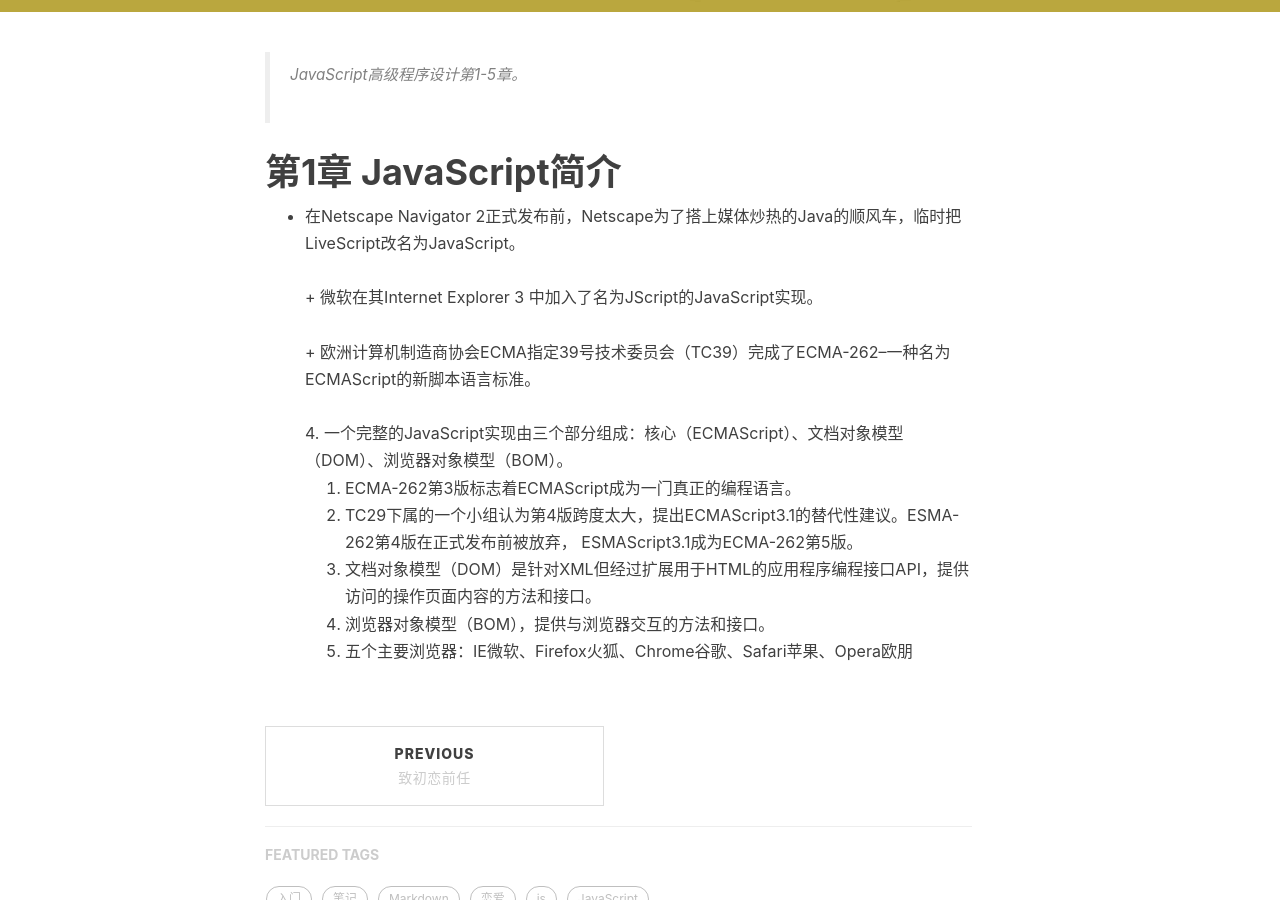
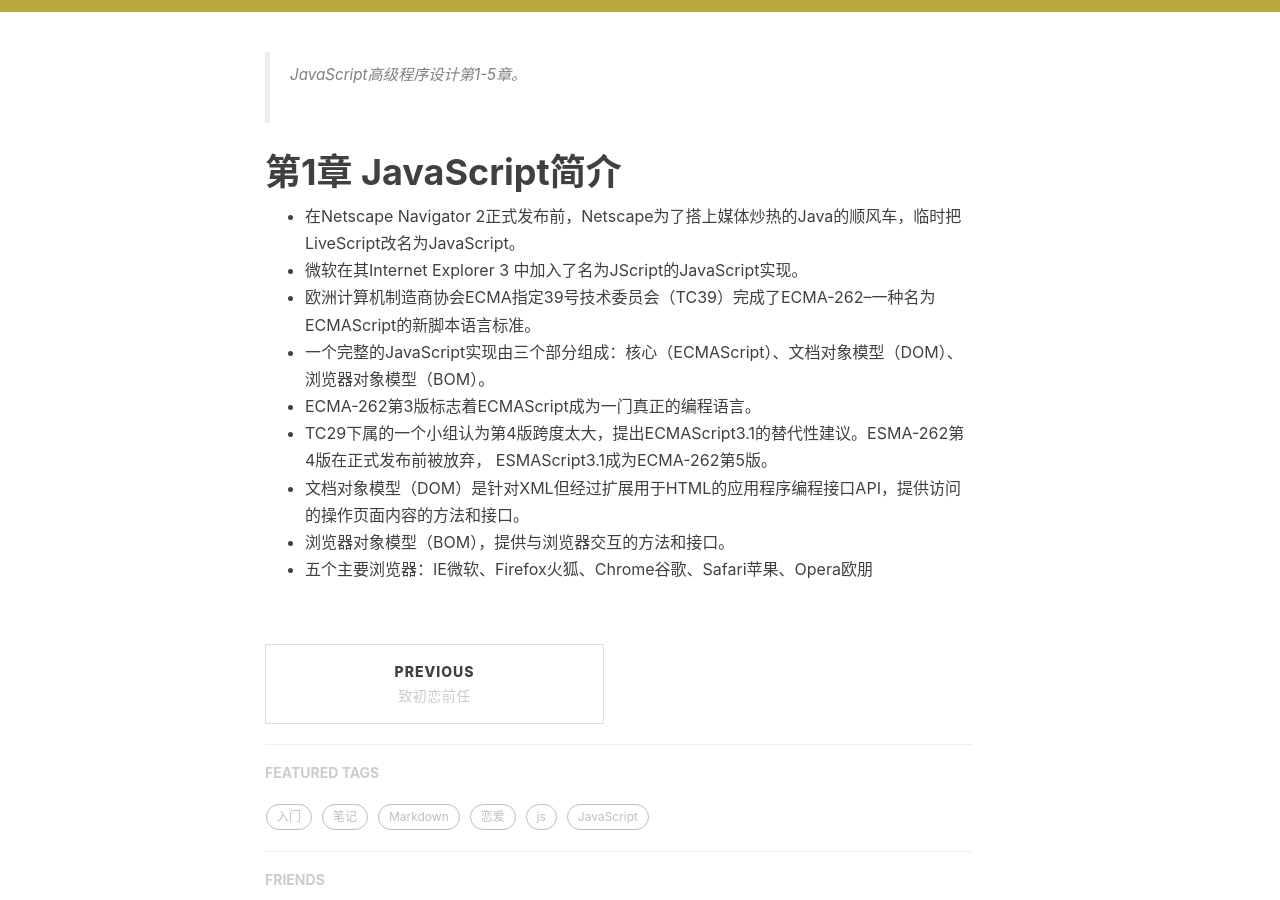
Before and after one commit to wangguorong1996/wangguorong1996.github.io, a Jekyll site: the page built from _posts/2018-5-8-JavaScript1.markdown, in a window 1280 px wide and 900 px high, scrolled down 511 px. Built offline with Jekyll 4.4.1, drawn with Linux system fonts in a browser that asks for light colours; nearby versions of some CDN libraries; comment, search, counter and statistics services are not loaded; some of the changed lines change nothing that is shown.

Commit message:
Update 2018-5-8-JavaScript1.markdown

```diff
--- a/_posts/2018-5-8-JavaScript1.markdown
+++ b/_posts/2018-5-8-JavaScript1.markdown
@@ -15,12 +15,12 @@ tags:
 # 第1章 JavaScript简介
 
 + 在Netscape Navigator 2正式发布前，Netscape为了搭上媒体炒热的Java的顺风车，临时把LiveScript改名为JavaScript。<br>
-<br>+ 微软在其Internet Explorer 3 中加入了名为JScript的JavaScript实现。<br>
-<br>+ 欧洲计算机制造商协会ECMA指定39号技术委员会（TC39）完成了ECMA-262--一种名为ECMAScript的新脚本语言标准。<br>
-<br>4. 一个完整的JavaScript实现由三个部分组成：核心（ECMAScript）、文档对象模型（DOM）、浏览器对象模型（BOM）。<br>
-5. ECMA-262第3版标志着ECMAScript成为一门真正的编程语言。<br>
-6. TC29下属的一个小组认为第4版跨度太大，提出ECMAScript3.1的替代性建议。ESMA-262第4版在正式发布前被放弃，
++ 微软在其Internet Explorer 3 中加入了名为JScript的JavaScript实现。<br>
++ 欧洲计算机制造商协会ECMA指定39号技术委员会（TC39）完成了ECMA-262--一种名为ECMAScript的新脚本语言标准。<br>
++ 一个完整的JavaScript实现由三个部分组成：核心（ECMAScript）、文档对象模型（DOM）、浏览器对象模型（BOM）。<br>
++ ECMA-262第3版标志着ECMAScript成为一门真正的编程语言。<br>
++ TC29下属的一个小组认为第4版跨度太大，提出ECMAScript3.1的替代性建议。ESMA-262第4版在正式发布前被放弃，
 ESMAScript3.1成为ECMA-262第5版。<br>
-7. 文档对象模型（DOM）是针对XML但经过扩展用于HTML的应用程序编程接口API，提供访问的操作页面内容的方法和接口。<br>
-8. 浏览器对象模型（BOM），提供与浏览器交互的方法和接口。<br>
-9. 五个主要浏览器：IE微软、Firefox火狐、Chrome谷歌、Safari苹果、Opera欧朋<br>
++ 文档对象模型（DOM）是针对XML但经过扩展用于HTML的应用程序编程接口API，提供访问的操作页面内容的方法和接口。<br>
++ 浏览器对象模型（BOM），提供与浏览器交互的方法和接口。<br>
++ 五个主要浏览器：IE微软、Firefox火狐、Chrome谷歌、Safari苹果、Opera欧朋<br>
```
